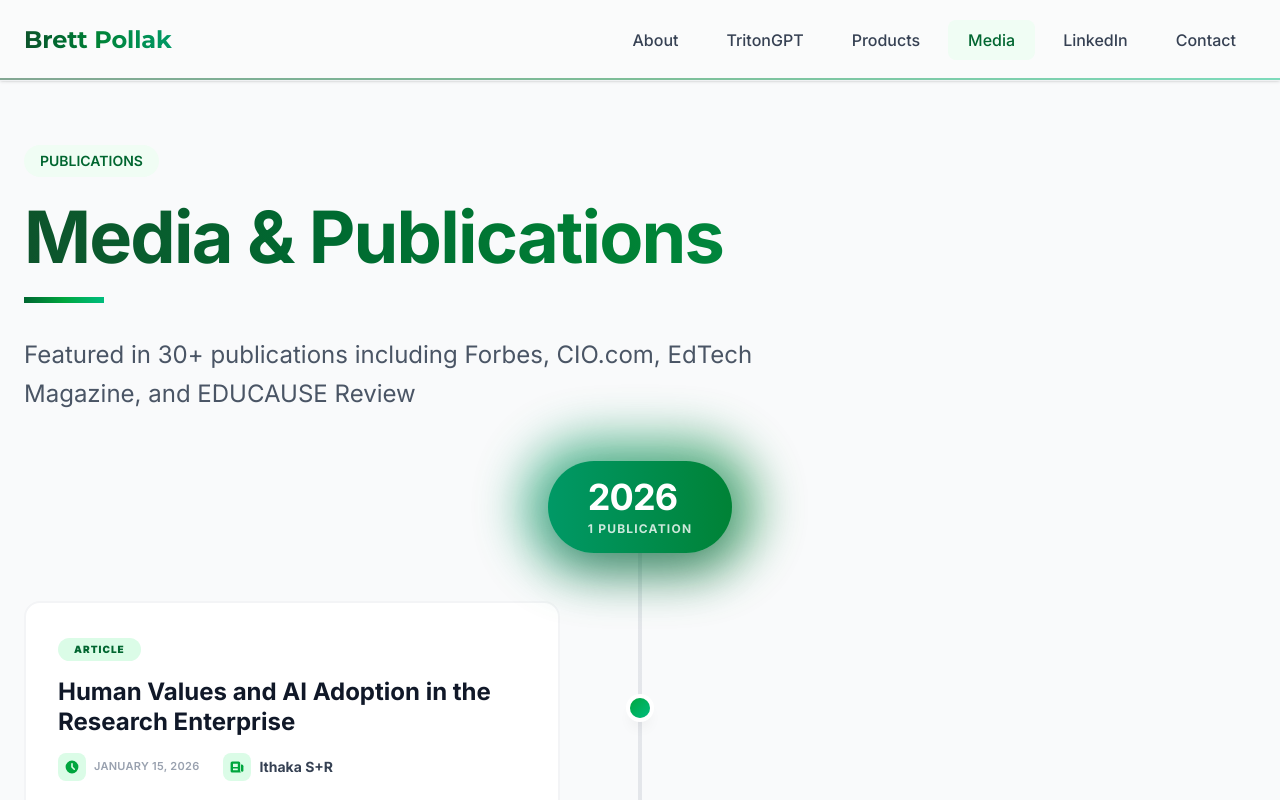
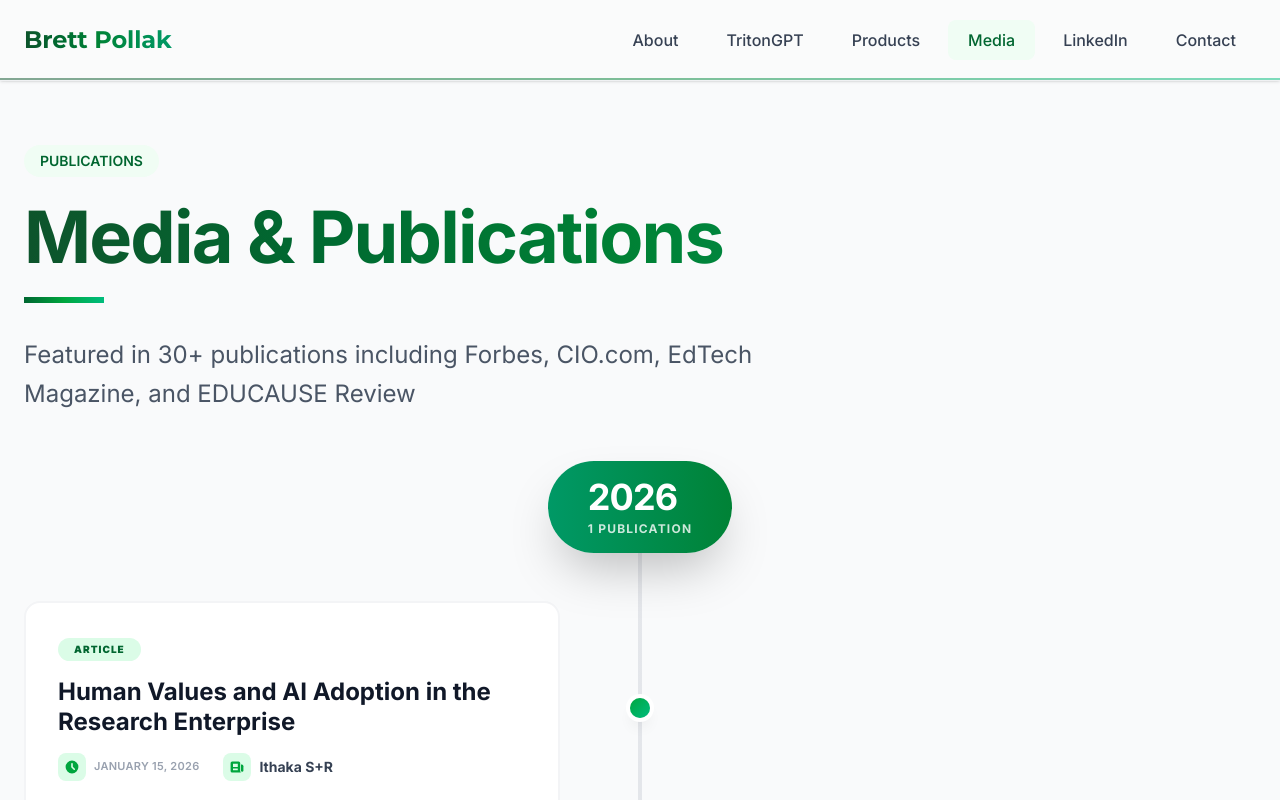
Before and after one commit to bpollak/brettpollak-website, a Next.js app: page /media in a window 1280 px wide. Shown: the top 800 px of the page. Built offline with nearby package versions, Linux system fonts and the light colour scheme.

Commit message:
Eliminate pulsating effect behind year markers in Media timeline

```diff
--- a/app/media/page.tsx
+++ b/app/media/page.tsx
@@ -107,7 +107,6 @@ export default function Media() {
                   {/* Year marker on timeline */}
                   <div className="flex items-center justify-center mb-12">
                     <div className="relative z-10">
-                      <div className={`absolute -inset-4 bg-gradient-to-r ${yearGradient} rounded-full opacity-20 blur-xl animate-pulse-glow`}></div>
                       <div className={`relative bg-gradient-to-r ${yearGradient} text-white px-10 py-4 rounded-full shadow-2xl transform hover:scale-105 transition-transform cursor-default`}>
                         <h2 className="text-4xl font-bold tracking-tight">{year}</h2>
                         <div className="text-xs uppercase font-bold tracking-widest opacity-80 mt-1">{itemsByYear[Number(year)].length} publication{itemsByYear[Number(year)].length !== 1 ? 's' : ''}</div>
```
